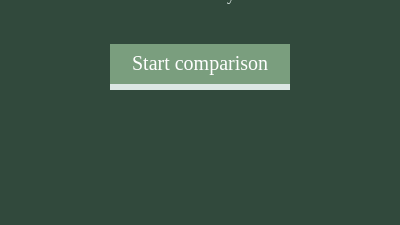
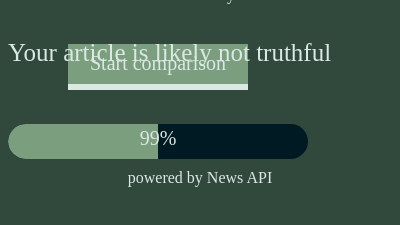
Before and after one commit to Project-Truth/Project-Truth, a browser extension: page popup.html in a window 400 px wide. Shown: the part 113-338 px from the top of the page. Drawn offline with Linux system fonts and the light colour scheme.

Commit message:
CSS DONE

```diff
--- a/popup.css
+++ b/popup.css
@@ -2,13 +2,8 @@
 #main{
 
 }
-p1{
-    text-align: center;
 
-    font-family: "Mister Pumpkins Aged", Calbri, Centaur;
-    font-size: 30px;
 
-}
 head{
 
 }
@@ -19,7 +14,18 @@ img {
     width: 250px;
     padding-top: 50px;
 }
+
+#container{
+    width: 300px;
+    height: 100px;
+
+    text-align: center;
+}
+
 button{
+    visibility:visible;
+
+
     margin-top: 40px;
     min-width: 180px;
     min-height: 40px;
@@ -27,7 +33,7 @@ button{
 
     border: none;
     text-decoration: none;
-    color: white;
+    color: #DCE8E4;
 
     box-shadow: 0 6px #DCE8E4;
     font-size: 20px;
@@ -36,7 +42,7 @@ button{
     transition: transform .3s linear;
 }
 button:hover{
-      box-shadow: 0 4px #DCE8E4;
+    box-shadow: 0 4px #DCE8E4;
     transform: translateY(2px);
     transition: box-shadow .2s linear;
     transition: transform .2s linear;
@@ -48,10 +54,59 @@ button:active{
     transition: box-shadow .2s linear;
     transition: transform .2s linear;
 }
+
+#percent{
+    visibility: visible;
+
+
+
+  position:absolute;
+  margin-top: 35px;
+    font-size: 25px;
+}
+
+#outer-bar{
+    visibility: visible;
+
+
+
+    position: relative;
+    border-radius: 20px;
+    margin-top: 20px;
+    display: block;
+    background-color: #001A23;
+    width: 300px;
+    height: 35px;
+    overflow:hidden;
+
+
+}
+#num{
+    font-size: 20px;
+    padding-top: 3px;
+    z-index: 10;
+    position: absolute;
+    width: 100%;
+    height: 100%;
+
+}
+#inner-bar{
+    position: absolute;
+    border-top-left-radius: inherit;
+    border-bottom-left-radius: inherit;
+    background-color: #7A9E7E;
+    width: 50%;
+    height: 100%;
+}
+
+#apis{
+    margin-top: 10px;
+}
+
 body{
     text-align: center;
     min-width: 300px;
-    min-height: 300px;
+    min-height: 280pxs;
     background-color: #31493C;
     color: #DCE8E4
 
--- a/popup.html
+++ b/popup.html
@@ -22,8 +22,17 @@
         <div id = "main">
             Let us Truth you.
         </div>
+        <div id = "container">
+            <div id = "percent">Your article is likely not truthful</div>
+            <button>Start comparison</button>
+        </div>
+        <div id = "outer-bar">
+            <div id = "num">99%</div>
+            <div id = "inner-bar"></div>
 
-      <button>Start comparison</button>
+        </div>
+        <div id = "apis">powered by News API</div>
+
         <script src = "popup.js"></script>
     </body>
   </html>
```
